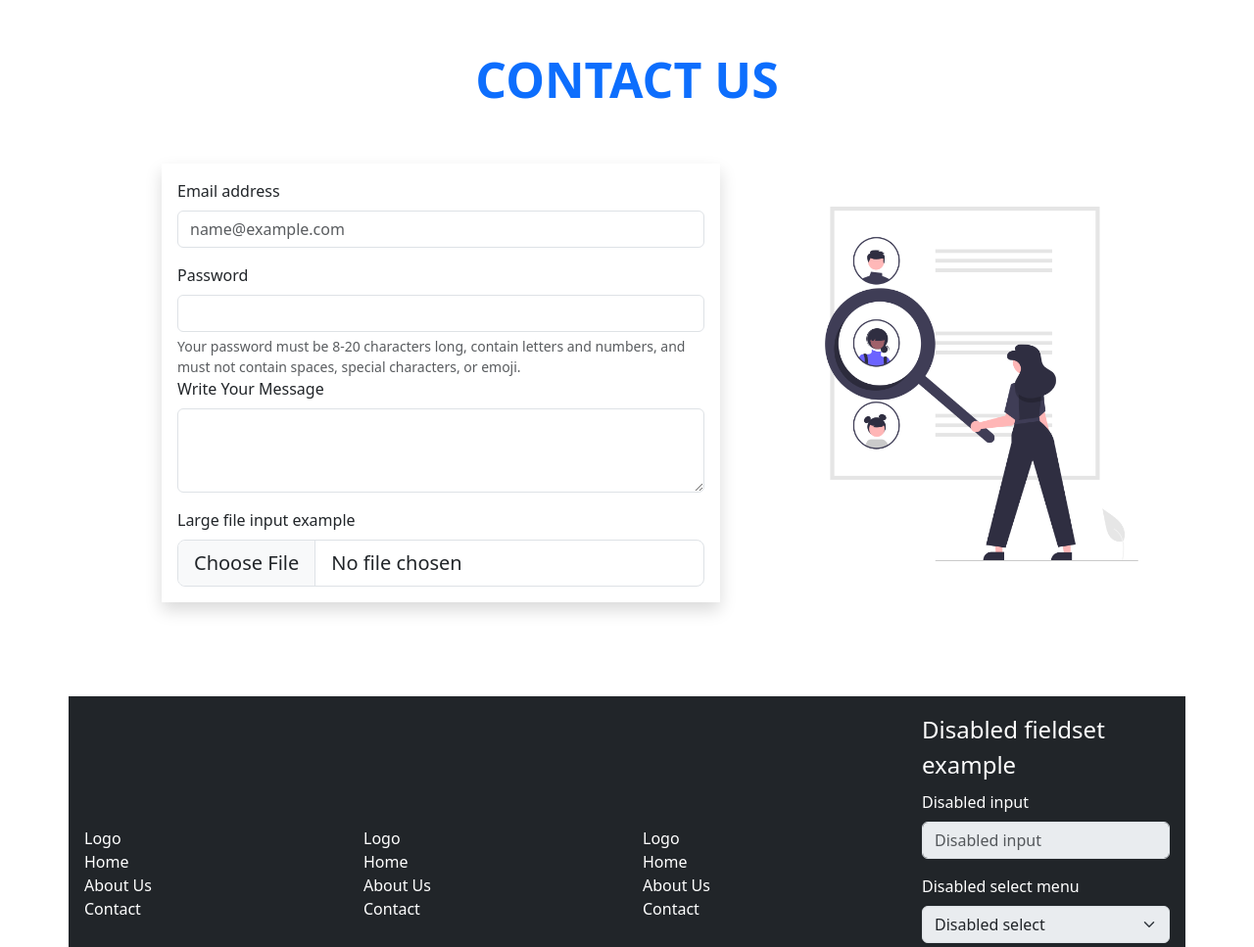
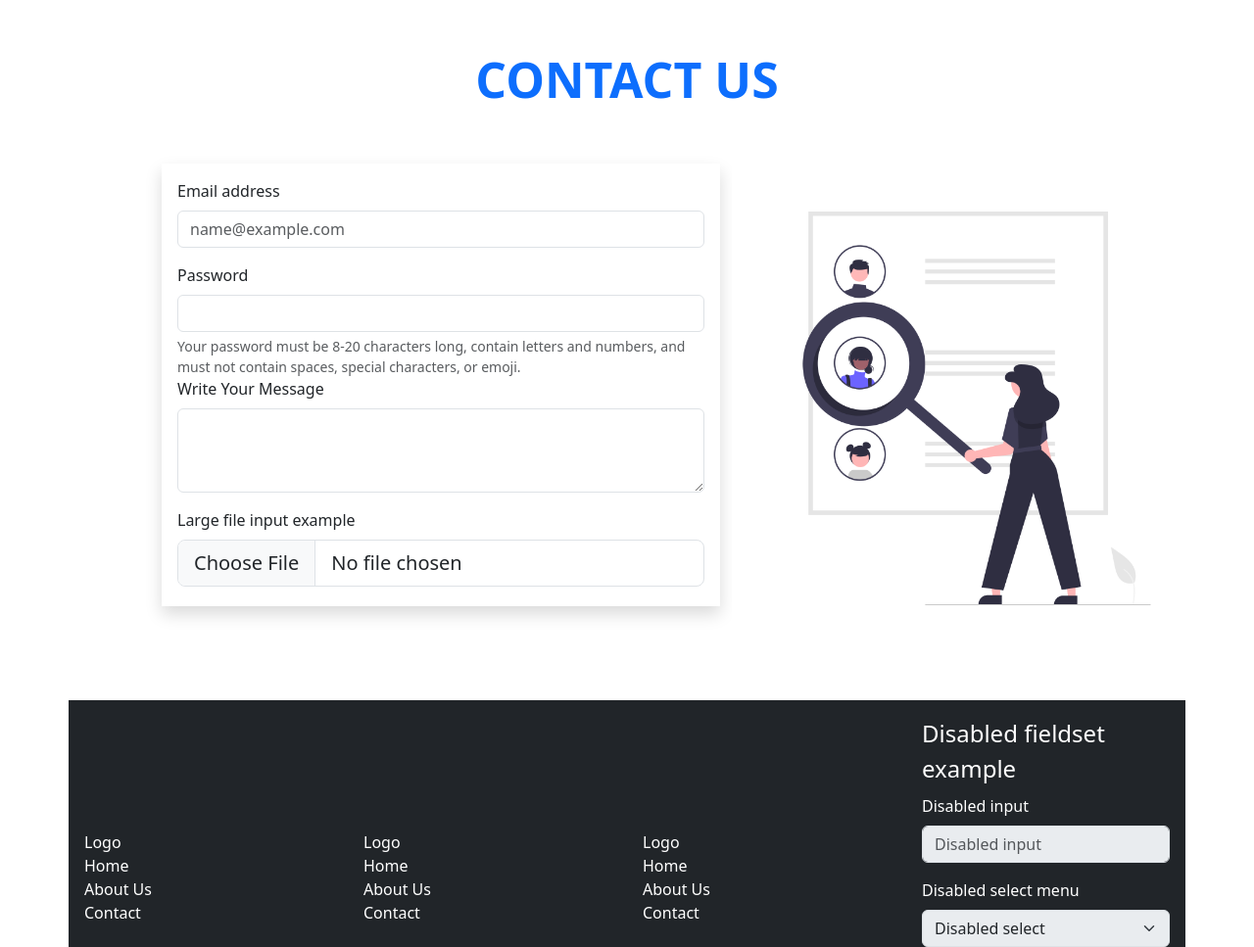
Before and after one commit to cfahim207/Restaurant, a plain HTML site: page index.html in a window 1280 px wide. Shown: the part 2799-3766 px from the top of the page at 98% size. Drawn offline with nearby package versions, Linux system fonts and the light colour scheme.

Commit message:
i change image size and margin laft

```diff
--- a/style.css
+++ b/style.css
@@ -13,7 +13,6 @@
 }
 
 .f-img {
-  height: 450px;
-  width: 450px;
-  margin-left: 30px;
+  height: 500px;
+  width: 500px;
 }
```
